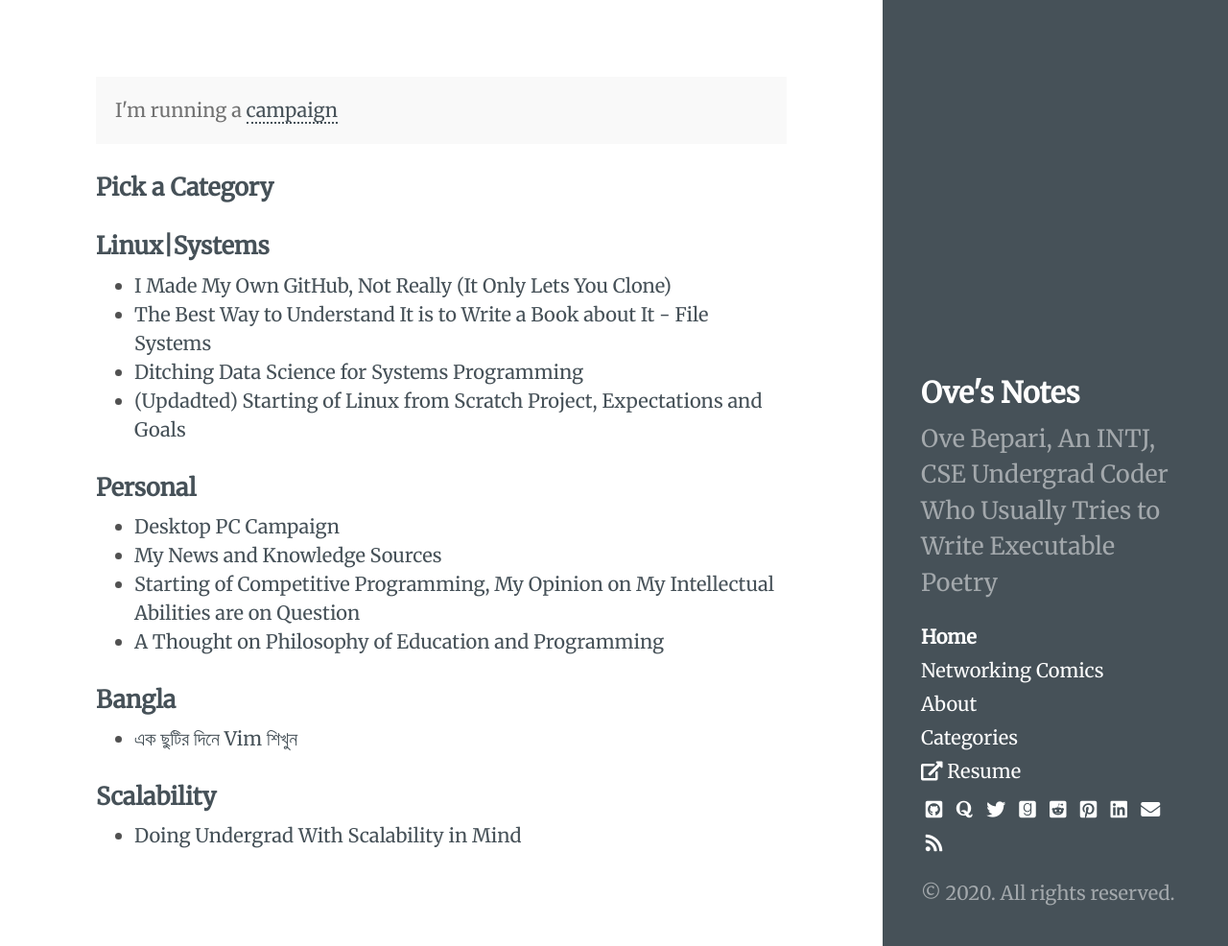
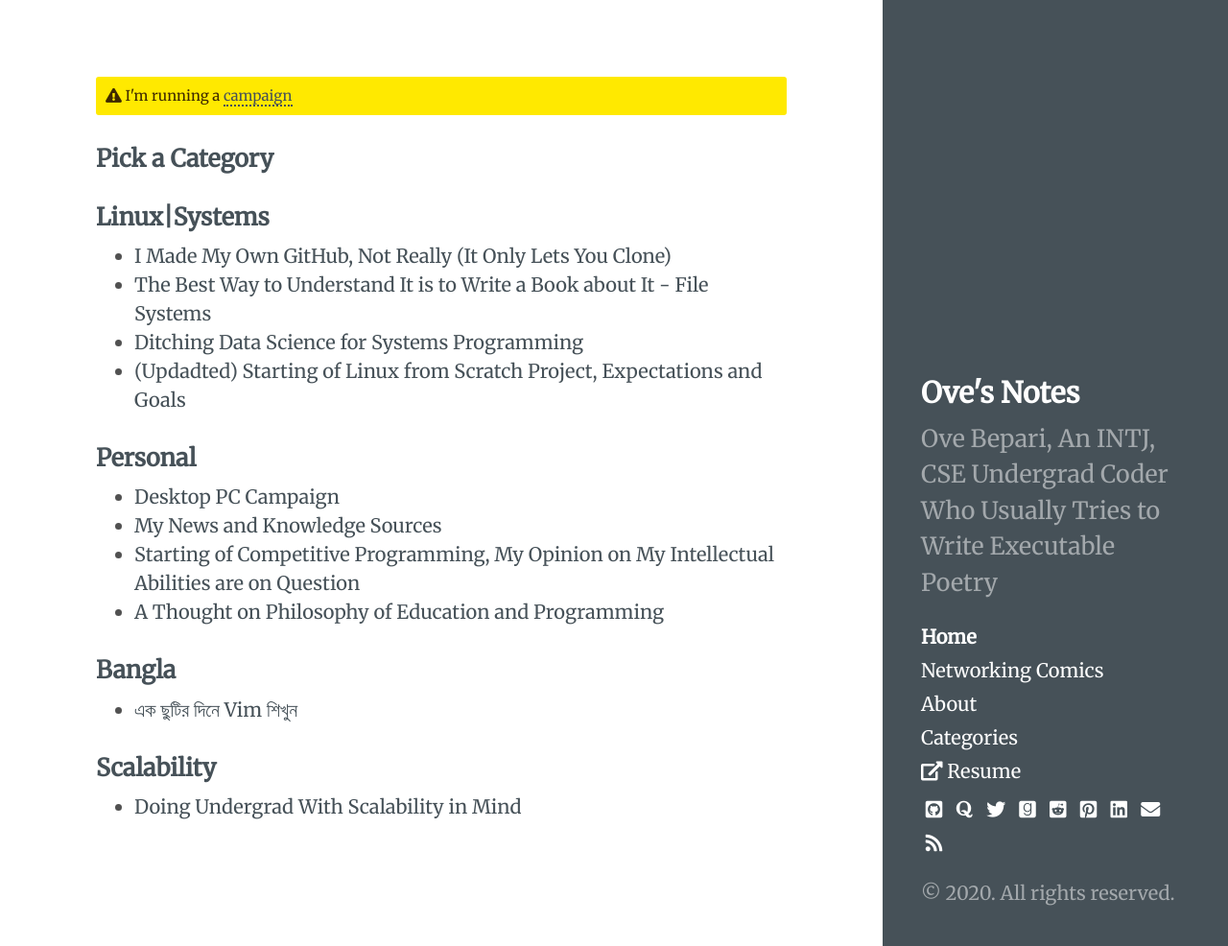
Before and after one commit to ovebepari/ovebepari.github.io, a Jekyll site: the page built from index.html, in a window 1280 px wide and 986 px high. Shown: the whole window at 96% size. Built offline with Jekyll 4.4.1, drawn with Linux system fonts in a browser that asks for light colours.

Commit message:
global message style, deprecation style

```diff
--- a/_layouts/default.html
+++ b/_layouts/default.html
@@ -10,7 +10,7 @@
     <div class="content container">
 
     {% if site.message %}
-        <p class="message">{{site.message}}</p>
+        <p class="deprecation-notice"> <i class="fas fa-exclamation-triangle"></i> {{site.message}}</p>
     {% endif %}
 
 
```
